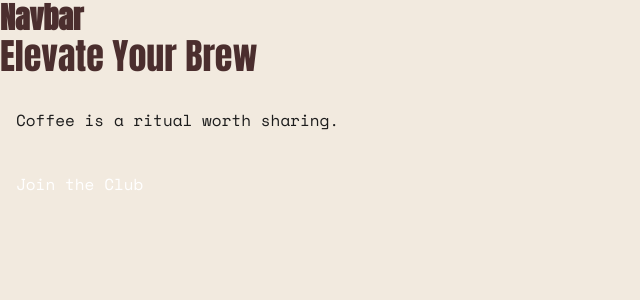
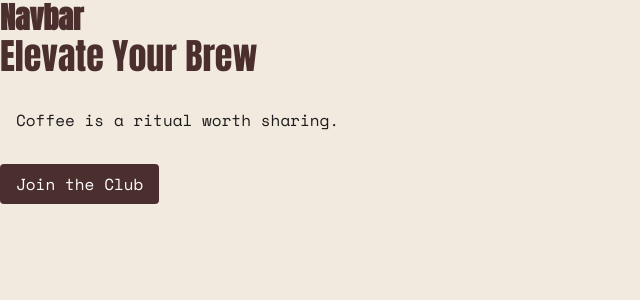
Before and after one commit to TanvirMain49/Coffee_Shop, a React (Vite) app: page / in a window 1280 px wide. Shown: the top 300 px of the page, without its empty margins (0-640 px from the left). Built offline with nearby package versions, Linux system fonts and the light colour scheme.

Commit message:
added tailwind config file

```diff
--- a/package.json
+++ b/package.json
@@ -4,7 +4,7 @@
   "version": "0.0.0",
   "type": "module",
   "scripts": {
-    "dev": "vite",
+    "dev": "tailwindcss -i ./src/input.css -o ./dist/output.css --watch",
     "build": "vite build",
     "lint": "eslint .",
     "preview": "vite preview"
--- a/src/App.jsx
+++ b/src/App.jsx
@@ -1,5 +1,4 @@
 import { Route, Routes } from "react-router-dom";
-import "./App.css";
 import Navbar from "./components/Navbar";
 import Home from "./Pages/Home";
 
--- a/src/Pages/Home.jsx
+++ b/src/Pages/Home.jsx
@@ -1,9 +1,10 @@
+import CategorySection from "@/components/CategorySection";
 import React from "react";
 
 const Home = () => {
   return (
     <div>
-      <h1 className="text-4xl font-heading text-primary mb-4">
+       <h1 className="text-4xl font-heading text-primary mb-4">
         Elevate Your Brew
       </h1>
       <p className="font-heading p-4 rounded">
--- a/src/index.css
+++ b/src/index.css
@@ -1,10 +1,7 @@
 @import "tailwindcss";
 @import "tw-animate-css";
 
-@custom-variant dark (&:is(.dark *));
-@tailwind utilities;
-
-:root {
+@theme {
   --color-primary: #4B2E2E;
   --color-secondary: #1C1C1C;
   --color-beige: #F2EADF;
@@ -13,18 +10,19 @@
   --color-green-light: #83A184;
   --color-tan: #C2BBA8;
 
-  --font-heading: 'Anton', sans-serif;
-  --font-body: 'Space Mono', monospace;
+  --font-family-heading: "Anton", sans-serif;
+  --font-family-body: "Space Mono", monospace;
 }
 
-/* Optional: Global element styles using those variables */
+@layer base {
   body {
-  font-family: var(--font-body);
+    font-family: var(--font-family-body);
     background-color: var(--color-beige);
     color: var(--color-secondary);
   }
 
   h1, h2, h3, h4, h5 {
-  font-family: var(--font-heading);
+    font-family: var(--font-family-heading);
     color: var(--color-primary);
   }
+}
--- /dev/null
+++ b/tailwind.config.js
@@ -0,0 +1,20 @@
+export default {
+  content: ["./src/**/*.{js,jsx,ts,tsx}"],
+  theme: {
+    extend: {
+      fontFamily: {
+        heading: ["Anton", "sans-serif"],
+        body: ["Space Mono", "monospace"],
+      },
+      colors: {
+        primary: "#4B2E2E",
+        secondary: "#1C1C1C",
+        beige: "#F2EADF",
+        softBox: "#D5D7C7",
+        greenDark: "#3E5C48",
+        greenLight: "#83A184",
+        tan: "#C2BBA8",
+      },
+    },
+  },
+};
```
Also changed, not shown: src/App.css (deleted). Lines whose indentation alone changed are shown as unchanged.
